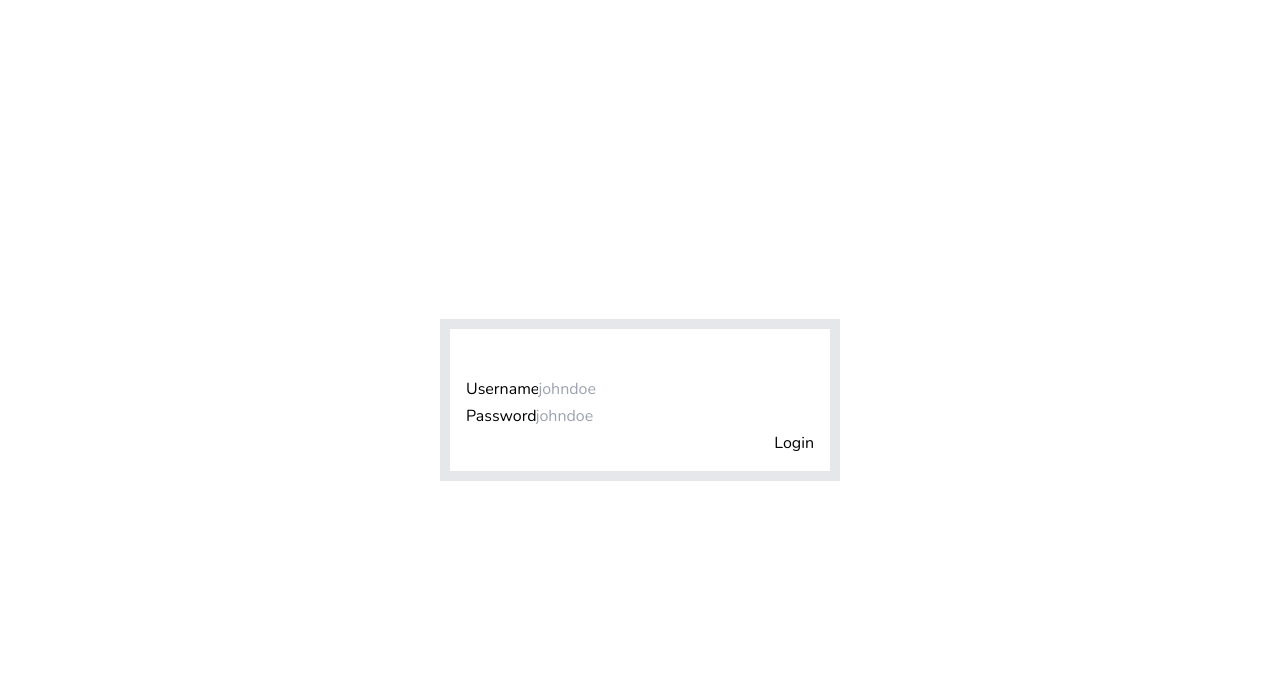
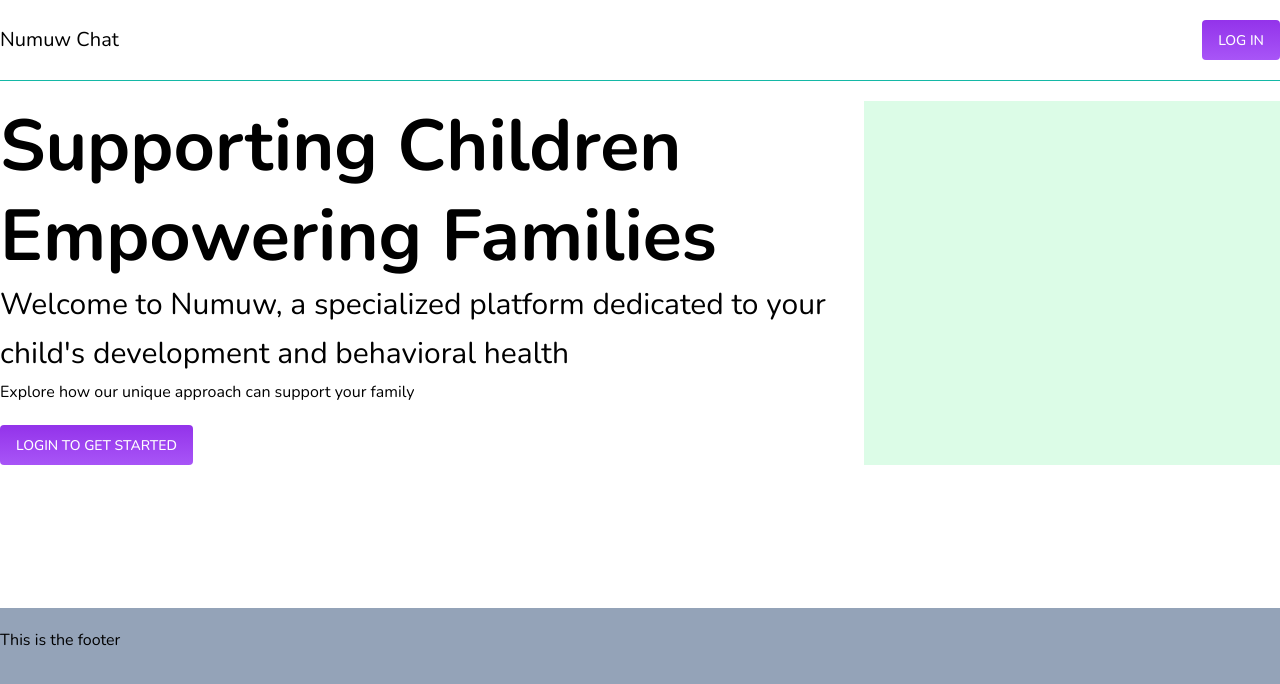
Before and after one commit to davinderpalrehal/numuw-davi-takehome, a React (Vite) app in the folder frontend/: page / in a window 1280 px wide. Before the commit this address led to /login. Shown: the top 684 px of the page. Built offline with nearby package versions, Linux system fonts and the light colour scheme.

Commit message:
Redoing a bunch of stuff on the frontend

```diff
--- a/frontend/src/App.tsx
+++ b/frontend/src/App.tsx
@@ -1,31 +1,42 @@
-import Dashboard from "./pages/Dashboard.tsx";
-import { BrowserRouter as Router, Route, Routes } from "react-router-dom";
-import Login from "./pages/Login.tsx";
-import ProtectedRoute from "./components/ProtectedRoute";
+import { LoginModalProvider, useLoginModal } from './LoginModalContext.tsx';
+import LoginModal from './components/LoginModal.tsx';
+import { BrowserRouter, Route, Routes } from 'react-router-dom';
+import Home from './pages/Home.tsx';
+import ProfileMenu from './components/ProfileMenu.tsx';
+
+function BaseLayout({ children }) {
+  const { showLoginModal } = useLoginModal();
+
+  return (
+    <>
+      <header className="border-b border-teal-500">
+        <div className="h-20 container mx-auto flex justify-between items-center">
+          <h1 className="font-sans text-xl">Numuw Chat</h1>
+          <ProfileMenu />
+        </div>
+      </header>
+      <main className="flex-grow py-5">
+        <div className="container flex-grow mx-auto">{children}</div>
+      </main>
+      <footer className="h-48 bg-slate-400">
+        <div className="container mx-auto pt-5">This is the footer</div>
+      </footer>
+      {showLoginModal && <LoginModal />}
+    </>
+  );
+}
 
 function App() {
   return (
-    <Router>
-      <Routes>
-        <Route path="/login" element={<Login />} />
-        <Route
-          path="/dashboard"
-          element={
-            <ProtectedRoute>
-              <Dashboard />
-            </ProtectedRoute>
-          }
-        />
-        <Route
-          path="/"
-          element={
-            <ProtectedRoute>
-              <Dashboard />
-            </ProtectedRoute>
-          }
-        />
-      </Routes>
-    </Router>
+    <LoginModalProvider>
+      <BrowserRouter>
+        <BaseLayout>
+          <Routes>
+            <Route index element={<Home />} />
+          </Routes>
+        </BaseLayout>
+      </BrowserRouter>
+    </LoginModalProvider>
   );
 }
 
--- /dev/null
+++ b/frontend/src/LoginModalContext.tsx
@@ -0,0 +1,34 @@
+import React, { createContext, useContext, useState } from 'react';
+
+// Create a context for the login modal
+const LoginModalContext = createContext({
+  showLoginModal: false,
+  openLoginModal: () => {},
+  closeLoginModal: () => {},
+});
+
+// Create a custom hook to use the login modal context
+export function useLoginModal() {
+  return useContext(LoginModalContext);
+}
+
+// Create a provider component for the login modal context
+export function LoginModalProvider({ children }) {
+  const [showLoginModal, setShowLoginModal] = useState(false);
+
+  const openLoginModal = () => {
+    setShowLoginModal(true);
+  };
+
+  const closeLoginModal = () => {
+    setShowLoginModal(false);
+  };
+
+  return (
+    <LoginModalContext.Provider
+      value={{ showLoginModal, openLoginModal, closeLoginModal }}
+    >
+      {children}
+    </LoginModalContext.Provider>
+  );
+}
--- /dev/null
+++ b/frontend/src/components/Button.tsx
@@ -0,0 +1,40 @@
+import Typography from './Typography.tsx';
+import { useMemo } from 'react';
+
+function Button({ children, className = '', variant = 'primary', ...props }) {
+  const classes = useMemo(() => {
+    const classesToBeApplied = [
+      'bg-gradient-to-b',
+      'py-2',
+      'px-4',
+      'rounded',
+      className,
+    ];
+    if (variant === 'danger') {
+      classesToBeApplied.push(
+        'from-red-600',
+        'to-red-500',
+        'hover:from-red-800',
+        'hover:to-red-700',
+        'text-white',
+      );
+    } else {
+      classesToBeApplied.push(
+        'from-purple-600',
+        'to-purple-500',
+        'hover:from-purple-800',
+        'hover:to-purple-700',
+        'text-white',
+      );
+    }
+    return classesToBeApplied.join(' ');
+  }, [variant, className]);
+
+  return (
+    <button className={classes} {...props}>
+      <Typography variant="buttonText">{children}</Typography>
+    </button>
+  );
+}
+
+export default Button;
--- /dev/null
+++ b/frontend/src/components/LoginModal.tsx
@@ -0,0 +1,51 @@
+import Typography from './Typography.tsx';
+import Button from './Button.tsx';
+import { useLoginModal } from '../LoginModalContext.tsx';
+
+function LoginModal({ onClose }) {
+  const { closeLoginModal } = useLoginModal();
+
+  const handleClose = () => {
+    console.log('Closing the modal');
+    closeLoginModal();
+  };
+
+  const handleLogin = () => {
+    // TODO: Implement login functionality here
+    console.log('Handle the login');
+  };
+
+  return (
+    <div className="absolute top-0 left-0 w-full h-full flex items-center justify-center z-10">
+      <div className="bg-white rounded shadow">
+        <div className="px-6 pt-6 pb-3 border-b border-blue-300">
+          <Typography variant="subtitle">Login</Typography>
+        </div>
+        <div className="p-6 min-w-[300px] max-w-[500px] w-screen">
+          <input
+            type="text"
+            placeholder="username"
+            className="block p-4 my-2 w-full"
+          />
+          <input
+            type="password"
+            placeholder="password"
+            className="block p-4 my-2 w-full"
+          />
+          <div className="flex justify-between pt-10">
+            <Button onClick={handleClose} variant="danger">
+              Close
+            </Button>
+            <Button onClick={handleLogin}>Login</Button>
+          </div>
+        </div>
+      </div>
+      <div
+        className="absolute top-0 left-0 w-full h-full -z-10 bg-slate-900/70 backdrop-blur"
+        onClick={handleClose}
+      ></div>
+    </div>
+  );
+}
+
+export default LoginModal;
--- /dev/null
+++ b/frontend/src/components/ProfileMenu.tsx
@@ -0,0 +1,25 @@
+import React, { useState } from 'react';
+import Button from './Button.tsx';
+import { useLoginModal } from '../LoginModalContext.tsx';
+
+// Define the type of userObj here. Replace `UserType` with the actual type.
+type UserType = {
+  // properties of the user object
+};
+
+function ProfileMenu() {
+  const [userObj, setUserObj] = useState<UserType | null>(null);
+  const { openLoginModal } = useLoginModal();
+
+  const handleLogin = () => {
+    openLoginModal();
+  };
+
+  return userObj ? (
+    <h1>User object available</h1>
+  ) : (
+    <Button onClick={handleLogin}>Log in</Button>
+  );
+}
+
+export default ProfileMenu;
--- /dev/null
+++ b/frontend/src/components/Typography.tsx
@@ -0,0 +1,84 @@
+import { useMemo } from 'react';
+
+function Typography({
+  variant = '',
+  component = '',
+  className = '',
+  children,
+}) {
+  const Tag = useMemo(() => {
+    let tagToSet = 'div';
+    switch (variant) {
+      case 'displayLarge':
+        tagToSet = 'h1';
+        break;
+      case 'displayMedium':
+        tagToSet = 'h2';
+        break;
+      case 'displaySmall':
+        tagToSet = 'h3';
+        break;
+      case 'headline':
+        tagToSet = 'h4';
+        break;
+      case 'title':
+        tagToSet = 'h5';
+        break;
+      case 'subtitle':
+        tagToSet = 'h6';
+        break;
+      case 'body':
+        tagToSet = 'p';
+        break;
+      case 'label':
+      case 'buttonText':
+        tagToSet = 'span';
+        break;
+      default:
+        tagToSet = 'div';
+    }
+    return component || tagToSet;
+  }, [variant, component]);
+
+  const classes = useMemo(() => {
+    const classesToBeApplied = [];
+    switch (variant) {
+      case 'displayLarge':
+        classesToBeApplied.push('text-8xl', 'font-bold', 'leading-tight');
+        break;
+      case 'displayMedium':
+        classesToBeApplied.push('text-7xl', 'font-bold', 'leading-tight');
+        break;
+      case 'displaySmall':
+        classesToBeApplied.push('text-6xl', 'font-bold', 'leading-tight');
+        break;
+      case 'headline':
+        classesToBeApplied.push('text-5xl', 'font-bold', 'leading-tight');
+        break;
+      case 'title':
+        classesToBeApplied.push('text-4xl', 'font-bold', 'leading-relaxed');
+        break;
+      case 'subtitle':
+        classesToBeApplied.push('text-3xl', 'leading-relaxed');
+        break;
+      case 'body':
+        classesToBeApplied.push('text-base', 'font-normal', 'leading-relaxed');
+        break;
+      case 'label':
+      case 'buttonText':
+        classesToBeApplied.push('text-sm', 'font-medium', 'leading-snug');
+        if (variant === 'buttonText') {
+          classesToBeApplied.push('uppercase');
+        }
+        break;
+      default:
+        classesToBeApplied.push('text-base', 'leading-relaxed');
+    }
+    classesToBeApplied.push(className);
+    return classesToBeApplied.join(' ');
+  }, [variant, className]);
+
+  return <Tag className={classes}>{children}</Tag>;
+}
+
+export default Typography;
--- /dev/null
+++ b/frontend/src/pages/GeneralError.tsx
@@ -0,0 +1,9 @@
+function GeneralError() {
+  return (
+    <div>
+      <h1>General error</h1>
+    </div>
+  );
+}
+
+export default GeneralError;
--- /dev/null
+++ b/frontend/src/pages/Home.tsx
@@ -0,0 +1,34 @@
+import Typography from '../components/Typography.tsx';
+import Button from '../components/Button.tsx';
+import { useLoginModal } from '../LoginModalContext.tsx';
+
+function Home() {
+  const { openLoginModal } = useLoginModal();
+
+  const handleLogin = () => {
+    openLoginModal();
+  };
+
+  return (
+    <div className="grid grid-cols-3 gap-4">
+      <div className="col-span-2">
+        <Typography variant="displayMedium">
+          Supporting Children Empowering Families
+        </Typography>
+        <Typography variant="subtitle">
+          Welcome to Numuw, a specialized platform dedicated to your child's
+          development and behavioral health
+        </Typography>
+        <Typography variant="body">
+          Explore how our unique approach can support your family
+        </Typography>
+        <Button className="mt-5" onClick={handleLogin}>
+          Login to get started
+        </Button>
+      </div>
+      <div className="bg-green-100"></div>
+    </div>
+  );
+}
+
+export default Home;
```
